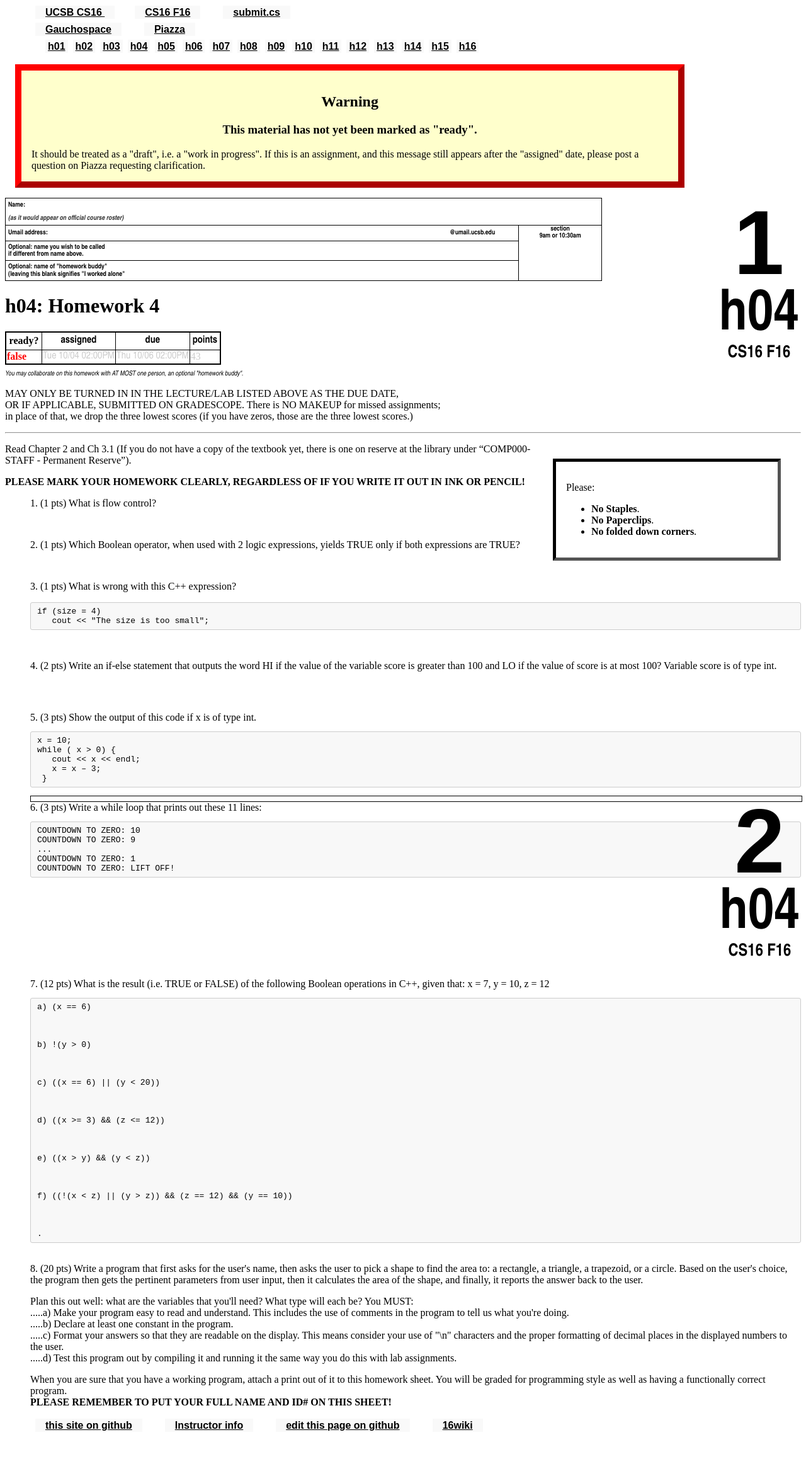
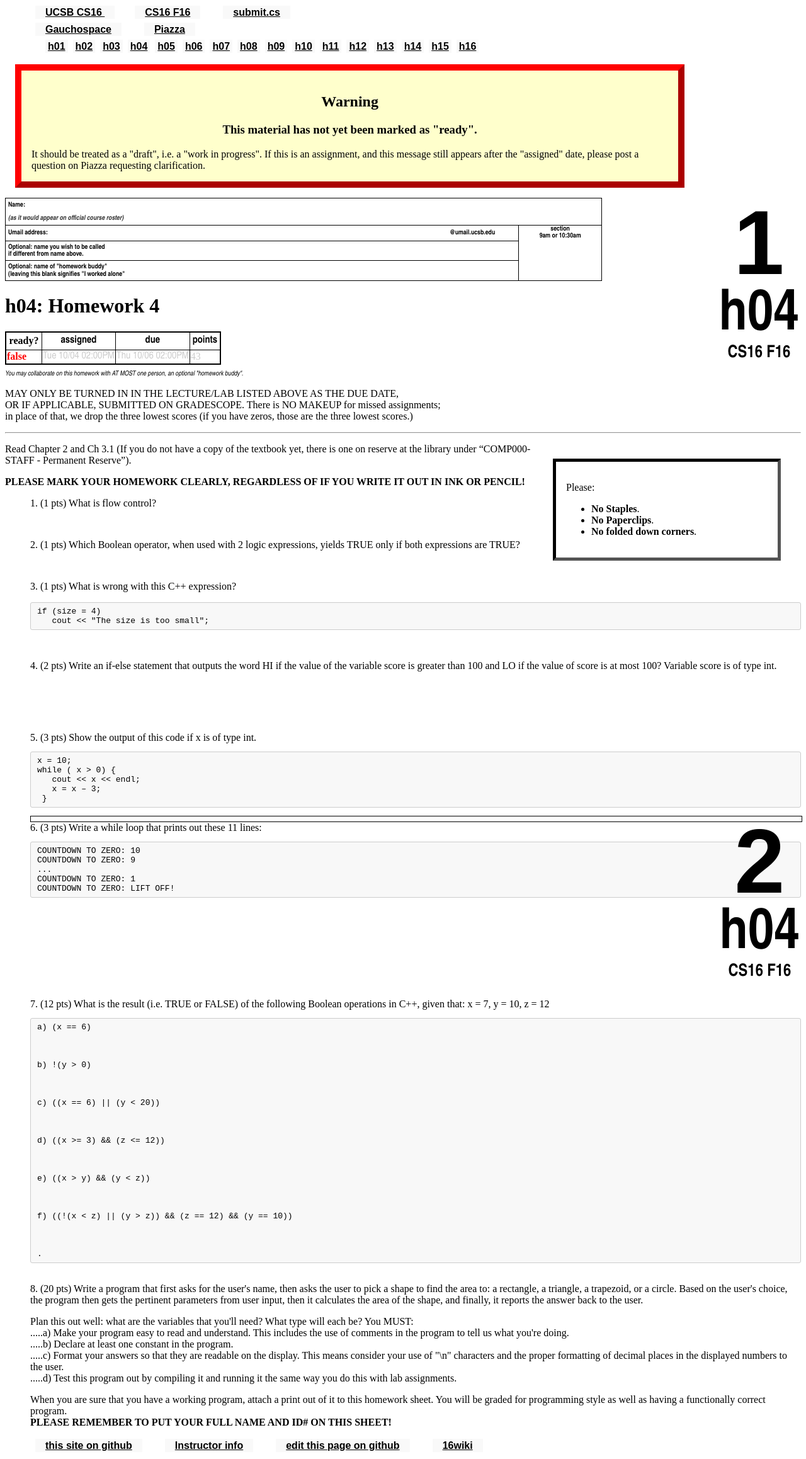
Before and after one commit to ucsb-cs16-s16/https-ucsb-cs16-s17.github.io, a Jekyll site: the page built from _hwk/h04.md, in a window 1280 px wide. Shown: the whole page at 63% size. Built offline with Jekyll 4.4.1, drawn with Linux system fonts in a browser that asks for light colours; before the commit the page ends 2284 px from its top, so only the background shows below that.

Commit message:
Update h04.md

```diff
--- a/_hwk/h04.md
+++ b/_hwk/h04.md
@@ -28,7 +28,7 @@ if (size = 4)
   <div style="margin-bottom:3em"></div>
 
 4.	(2 pts) Write an if-else statement that outputs the word HI if the value of the variable score is greater than 100 and LO if the value of score is at most 100? Variable score is of type int.
-  <div style="margin-bottom:4em"></div>
+  <div style="margin-bottom:6em"></div>
 
 5.	(3 pts) Show the output of this code if x is of type int.
 <div markdown="1">
```
